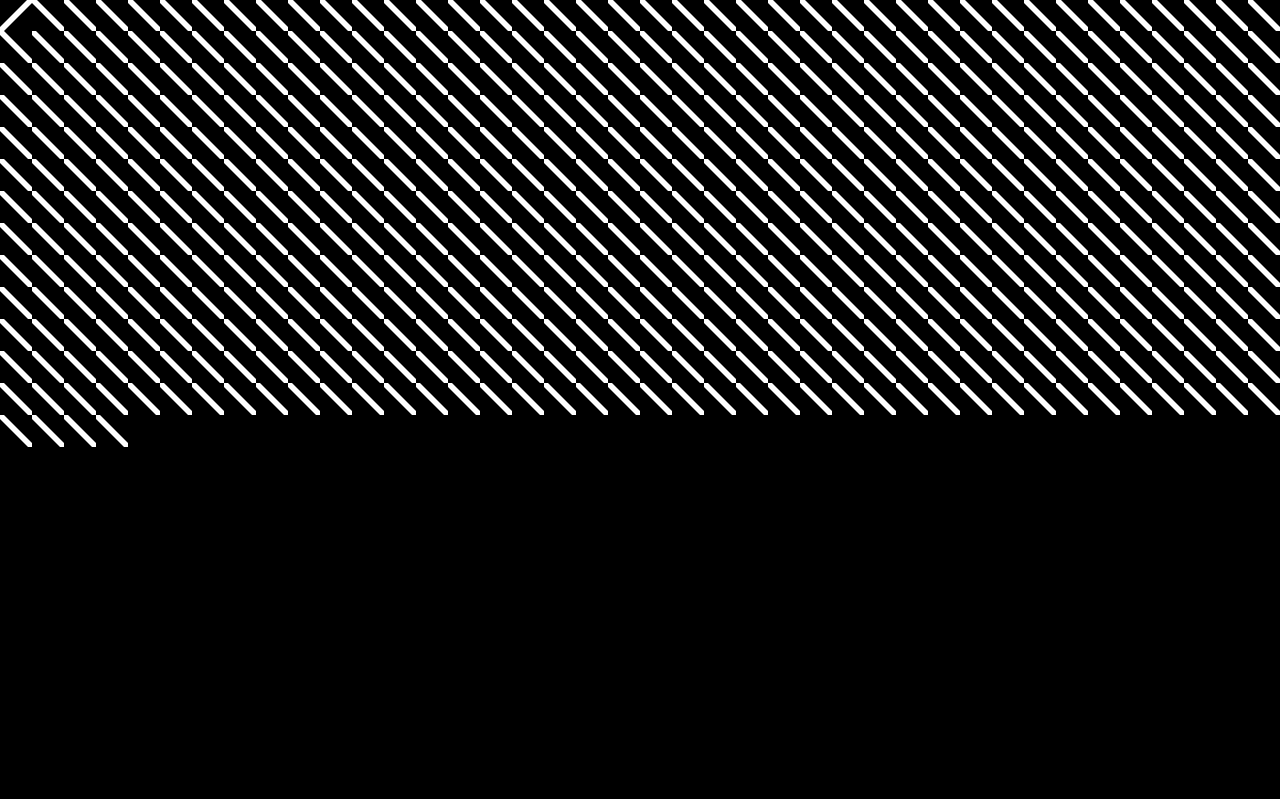
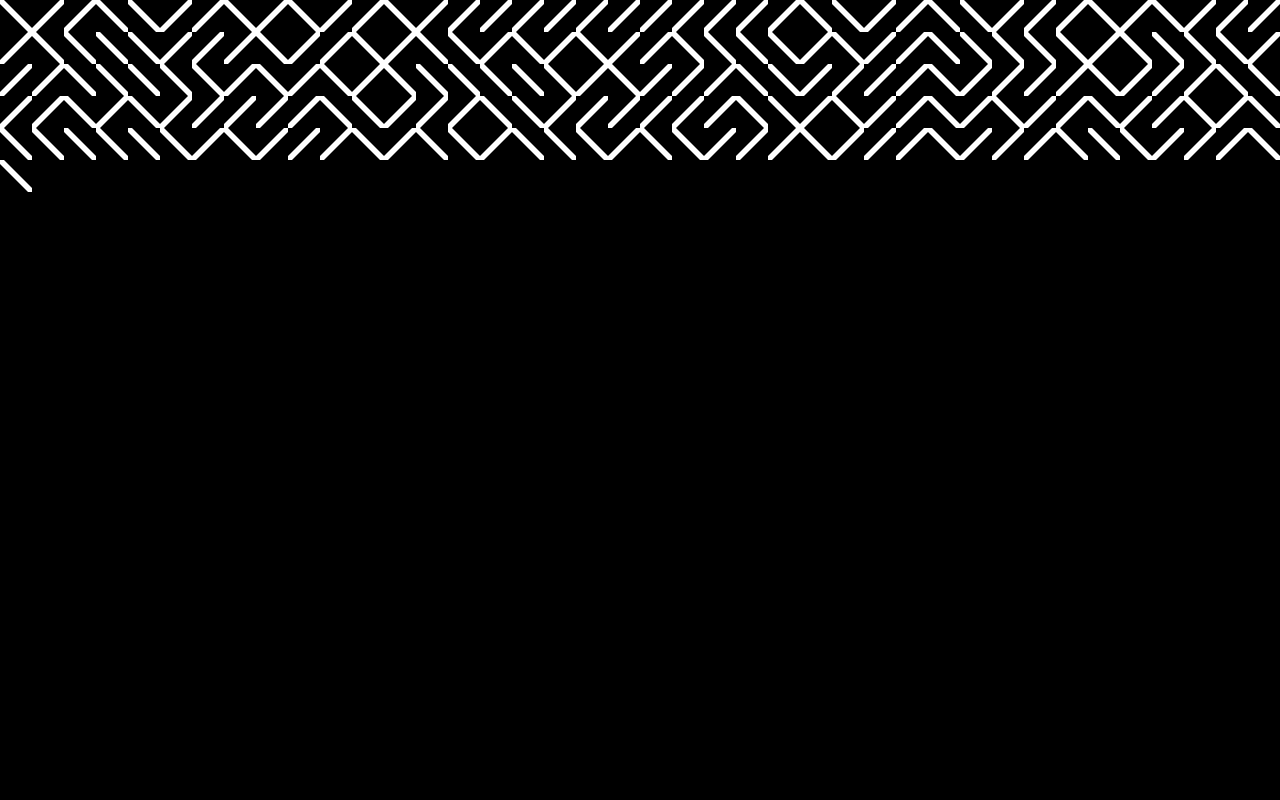
Before and after one commit to bandaloo/10print, a plain HTML site: page index.html in a window 1280 px wide. Drawn offline with Linux system fonts and the light colour scheme.

Commit message:
beginning of phases

```diff
--- a/10print.js
+++ b/10print.js
@@ -1,3 +1,5 @@
+"use strict";
+
 // no onload event listener needed since script is at bottom of page
 
 const CHAR_WIDTH = 32;
@@ -13,7 +15,7 @@
 
 const MAX_TIME_DIFF = 1000 / 15;
 
-const FPS = 60;
+const FPS = 240;
 
 const canvas = /** @type {HTMLCanvasElement} */ (document.getElementById(
   "canvas"
@@ -21,17 +23,18 @@
 
 const context = canvas.getContext("2d");
 
-//context.textBaseline = "top";
-//context.textAlign = "start";
+// style for lines
 context.strokeStyle = "white";
 context.lineWidth = SQUARE_DIAGONAL;
 
+// time varying values
 let row = 0;
 let col = 0;
 let chars = 0;
 let steps = 0;
 let offset = 0;
 
+// for keeping track of time
 let currTime = 0;
 let prevTime = 0;
 let wastedTime = 0;
@@ -39,13 +42,88 @@
 
 context.font = "32px serif";
 
-//let speed = () => 200 * Math.max(0, Math.cos(steps / 20));
-let speed = () => 100 * (1 + Math.cos(steps / 20));
-//let speed = () => 1;
-//let prob = () => Math.random() > 0.5;
-//let prob = () => Math.sin(row + col * Math.cos(steps / 1e5)) > 0;
-let prob = () => Math.tan((chars / 500) * (chars / 1000)) > 0;
+/** @type {() => number} */
+let speed;
+/** @type {() => boolean} */
+let prob;
 
+/**
+ * @typedef {Object} Phase
+ * @property {number} start
+ * @property {() => number} speedFunc
+ * @property {() => boolean} probFunc
+ */
+
+/** @type {Phase[]} */
+const timeline = [];
+
+const pStart = () => {
+  return timeline[timeIndex - 1].start;
+};
+
+const pSteps = () => {
+  return steps - timeline[timeIndex - 1].start;
+};
+
+timeline.push({
+  start: 0,
+  speedFunc: () => (pSteps() / 16) * (1 + Math.cos(steps / 80)),
+  probFunc: () => Math.random() > 0.5,
+});
+
+timeline.push({
+  start: 3000,
+  speedFunc: () => 300,
+  probFunc: () => Math.cos(steps) > 0,
+});
+
+timeline.push({
+  start: 5000,
+  speedFunc: () => 400,
+  probFunc: () => Math.cos(steps + row * col) > 0,
+});
+
+timeline.push({
+  start: 10000,
+  speedFunc: () => 500,
+  probFunc: () => Math.tan(steps) > 0,
+});
+
+timeline.push({
+  start: 10000,
+  speedFunc: () => 500,
+  probFunc: () => Math.tan(steps + row * col) > 0,
+});
+
+timeline.push({
+  start: 15000,
+  speedFunc: () => 3000,
+  probFunc: () => Math.cos((row * col) / 400) > 0,
+});
+
+timeline.push({
+  start: 17000,
+  speedFunc: () => (Math.cos(steps / 80) + 1) * 700,
+  probFunc: () => ((chars / 2000) * (row + col)) % 20 < 10,
+});
+
+timeline.sort((p1, p2) => p1.start - p2.start);
+console.log(timeline);
+
+let timeIndex = 0;
+
+const speedSpan = document.getElementById("speed");
+const sideSpan = document.getElementById("side");
+const rowSpan = document.getElementById("row");
+const colSpan = document.getElementById("col");
+const stepSpan = document.getElementById("step");
+const charSpan = document.getElementById("char");
+
+/**
+ * @param {boolean} side
+ * @param {number} x
+ * @param {number} y
+ */
 const drawChar = (side, x, y) => {
   const corners = side
     ? {
@@ -97,21 +175,17 @@
     timeDiff = totalTime - (prevTime + wastedTime);
   }
   currTime += timeDiff;
-  // TODO this needs to change
-  //currSimTime += timeDiff * speed();
-  //console.log(speed());
-  //console.log(timeDiff);
-  //const prevSteps = Math.floor(prevSimTime / 1000);
-  //const currSteps = Math.floor(currSimTime / 1000);
-  //console.log(prevSteps);
-  //console.log(currSteps);
-  //console.log("prev - curr " + (currSteps - prevSteps));
 
   while ((steps / FPS) * 1000 < currTime) {
+    if (timeIndex < timeline.length && steps >= timeline[timeIndex].start) {
+      speed = timeline[timeIndex].speedFunc;
+      prob = timeline[timeIndex].probFunc;
+      speedSpan.innerText = "speed: " + speed;
+      sideSpan.innerText = "prob: " + prob;
+      timeIndex++;
+    }
     targetChars += speed() / FPS;
-    console.log("target chars " + targetChars);
     while (chars < targetChars) {
-      //for (let i = prevSteps; i < currSteps; i++) {
       col = chars % SCREEN_COLUMNS;
       row = Math.floor(chars / SCREEN_COLUMNS);
       drawChar(
@@ -135,10 +209,15 @@
       }
     }
     steps++;
-    console.log("steps " + steps);
   }
   prevTime = currTime;
-  console.log("currTime" + currTime);
+
+  // update ui
+  charSpan.innerText = "char: " + chars;
+  rowSpan.innerText = "row: " + row;
+  colSpan.innerText = "col: " + col;
+  stepSpan.innerText = "step: " + steps;
+
   requestAnimationFrame(loop);
 };
 
--- a/index.html
+++ b/index.html
@@ -34,7 +34,6 @@
       .fixedwidth {
         min-width: 150px;
         padding: 0px;
-        border: 1px solid blue;
         display: inline-block;
       }
 
@@ -46,12 +45,13 @@
   </head>
   <body>
     <div class="center tabs">
+      <span id="speed" class="info"></span>
+      <span id="side" class="info right"></span>
       <canvas id="canvas" width="1280" height="800"></canvas>
-      <span id="speed" class="info fixedwidth"></span>
-      <span id="func" class="info fixedwidth"></span>
-      <span id="row" class="info fixedwidth right"></span>
-      <span id="col" class="info fixedwidth right"></span>
-      <span id="step" class="info fixedwidth right"></span>
+      <span id="row" class="info fixedwidth"></span>
+      <span id="col" class="info fixedwidth"></span>
+      <span id="step" class="info fixedwidth"></span>
+      <span id="char" class="info fixedwidth"></span>
     </div>
   </body>
   <script src="10print.js"></script>
```
